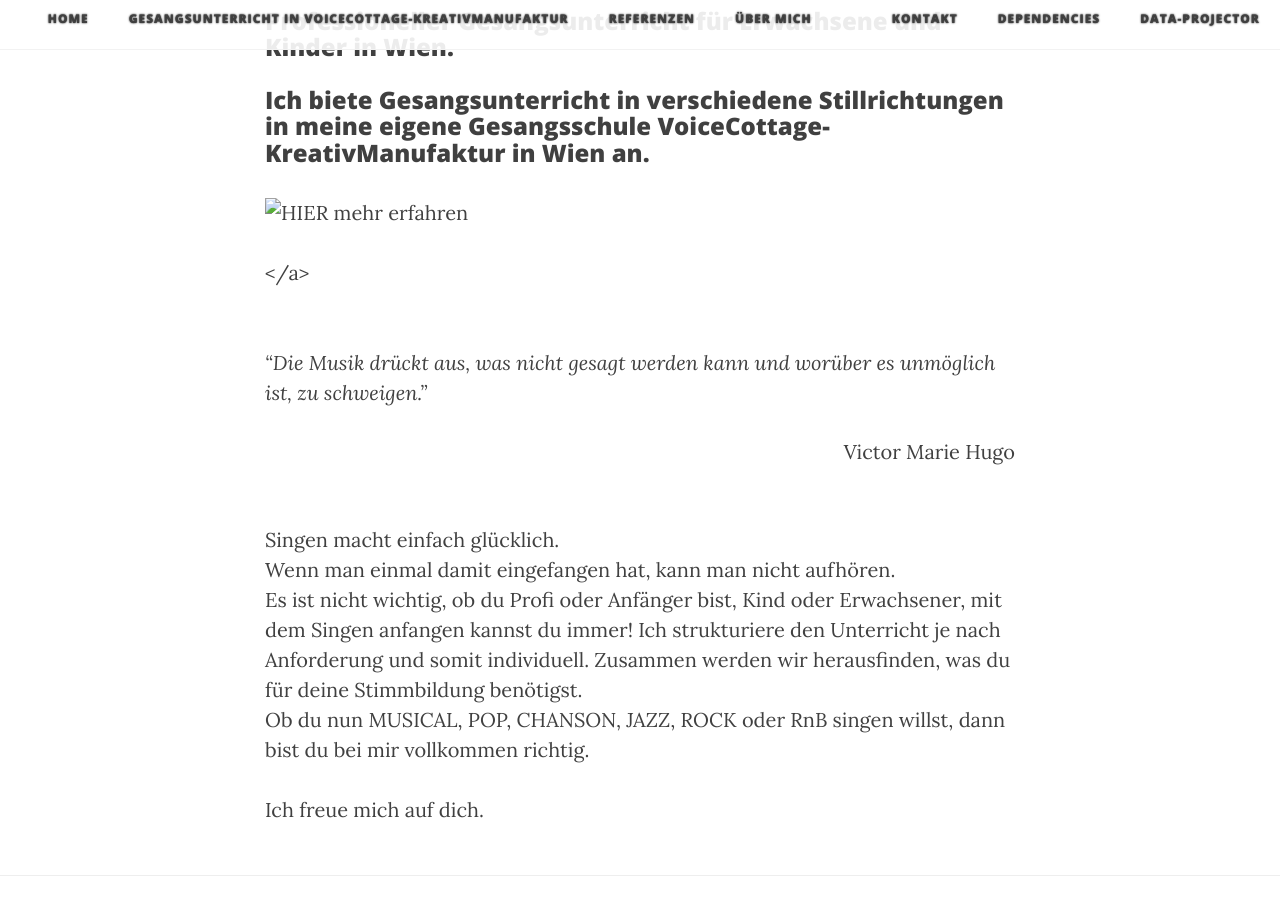
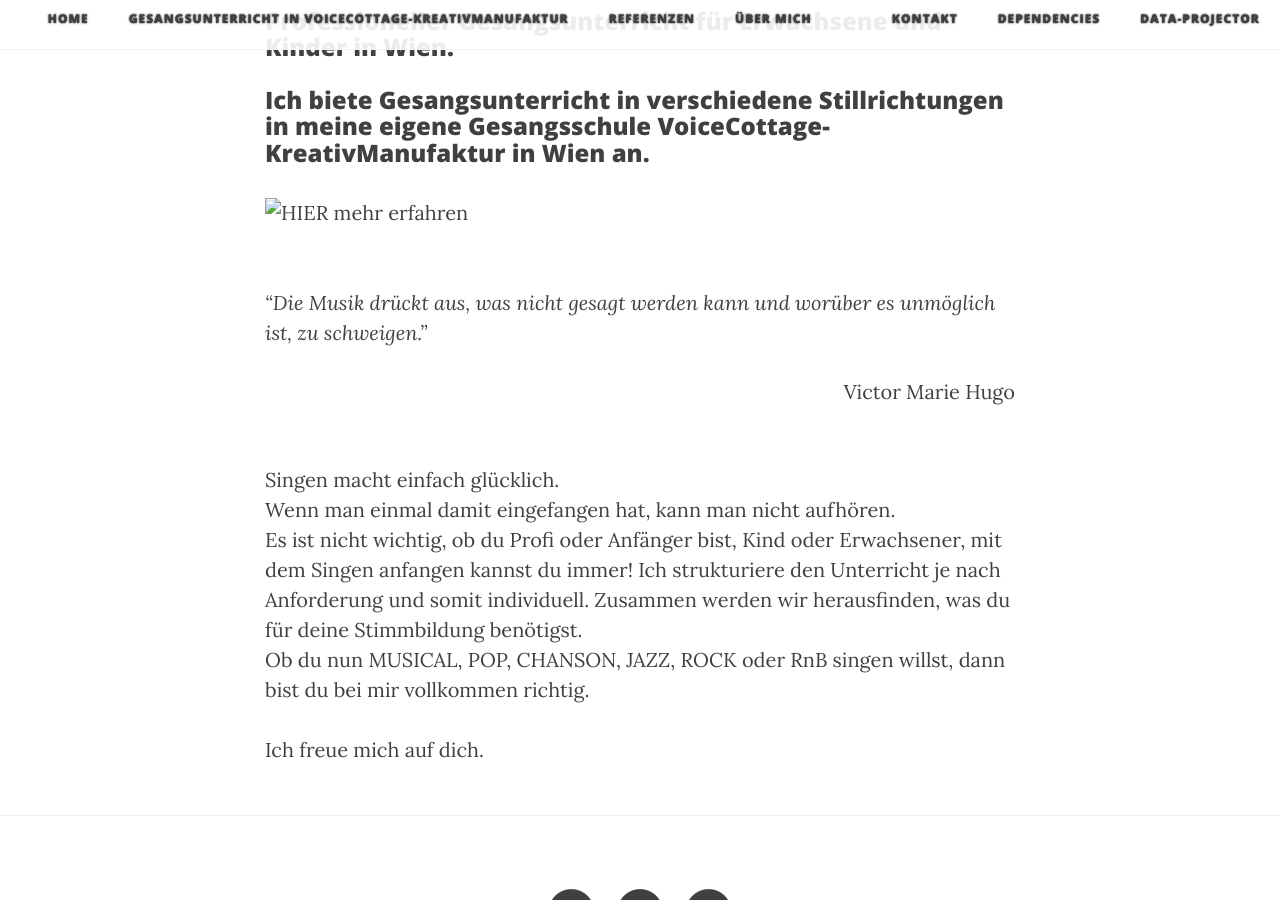
Before and after one commit to janhyza/gesangscoaching.at, a Jekyll site: the page built from index.md, in a window 1280 px wide and 900 px high, scrolled down 740 px. Built offline with Jekyll 4.4.1, drawn with Linux system fonts in a browser that asks for light colours; nearby versions of some CDN libraries.

Commit message:
Update index.md

```diff
--- a/index.md
+++ b/index.md
@@ -8,11 +8,13 @@ layout: page
 <br>
 Ich biete Gesangsunterricht in verschiedene Stillrichtungen in meine eigene Gesangsschule VoiceCottage-KreativManufaktur in Wien an.</h3>
 
+
+
 <a href="http://voicecottage.at">
 
 <img src="logo-web-cierne.jpg" width="50" height="50" alt="HIER mehr erfahren">
 
-</a>
+
 
 <br>
 <i>
```
